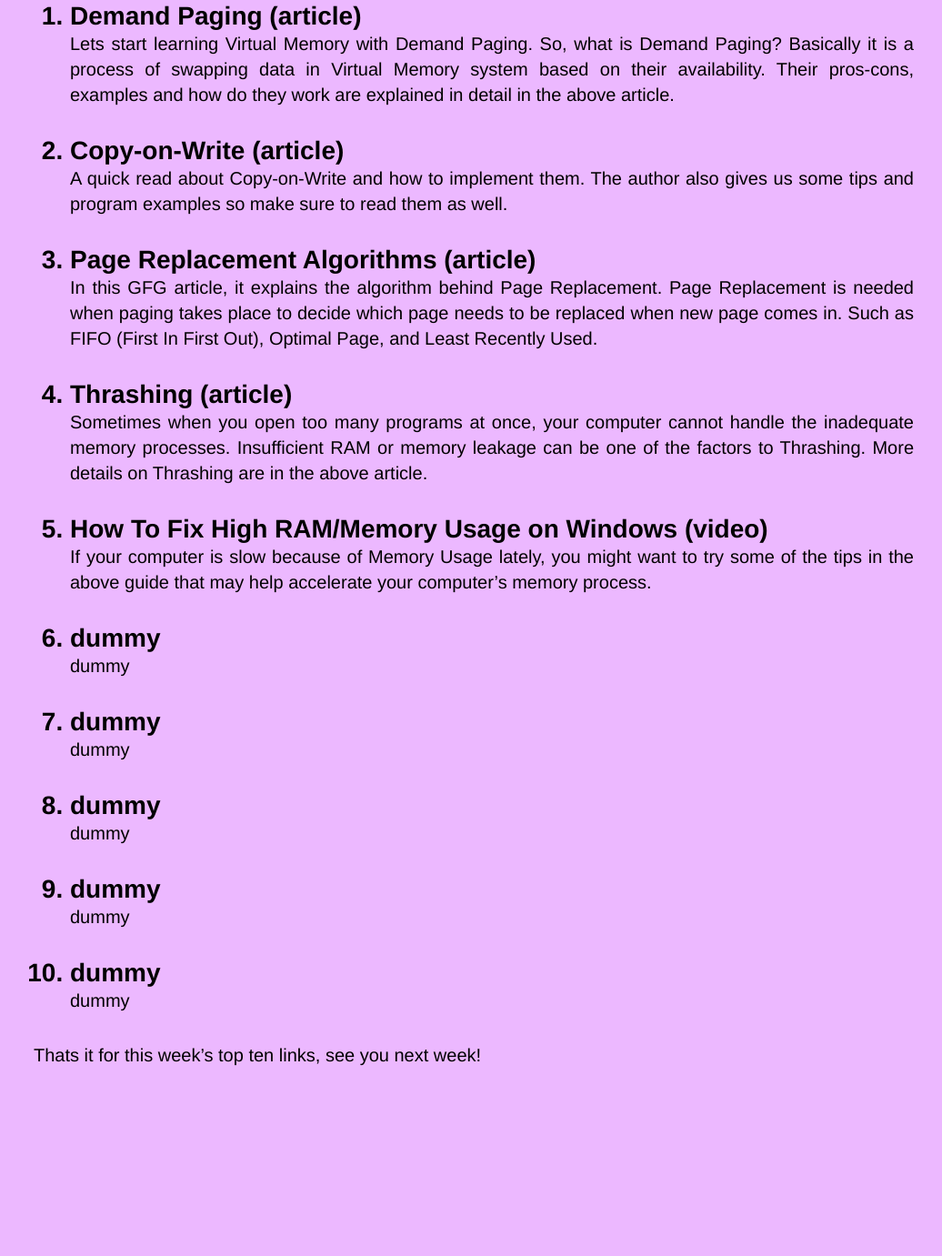
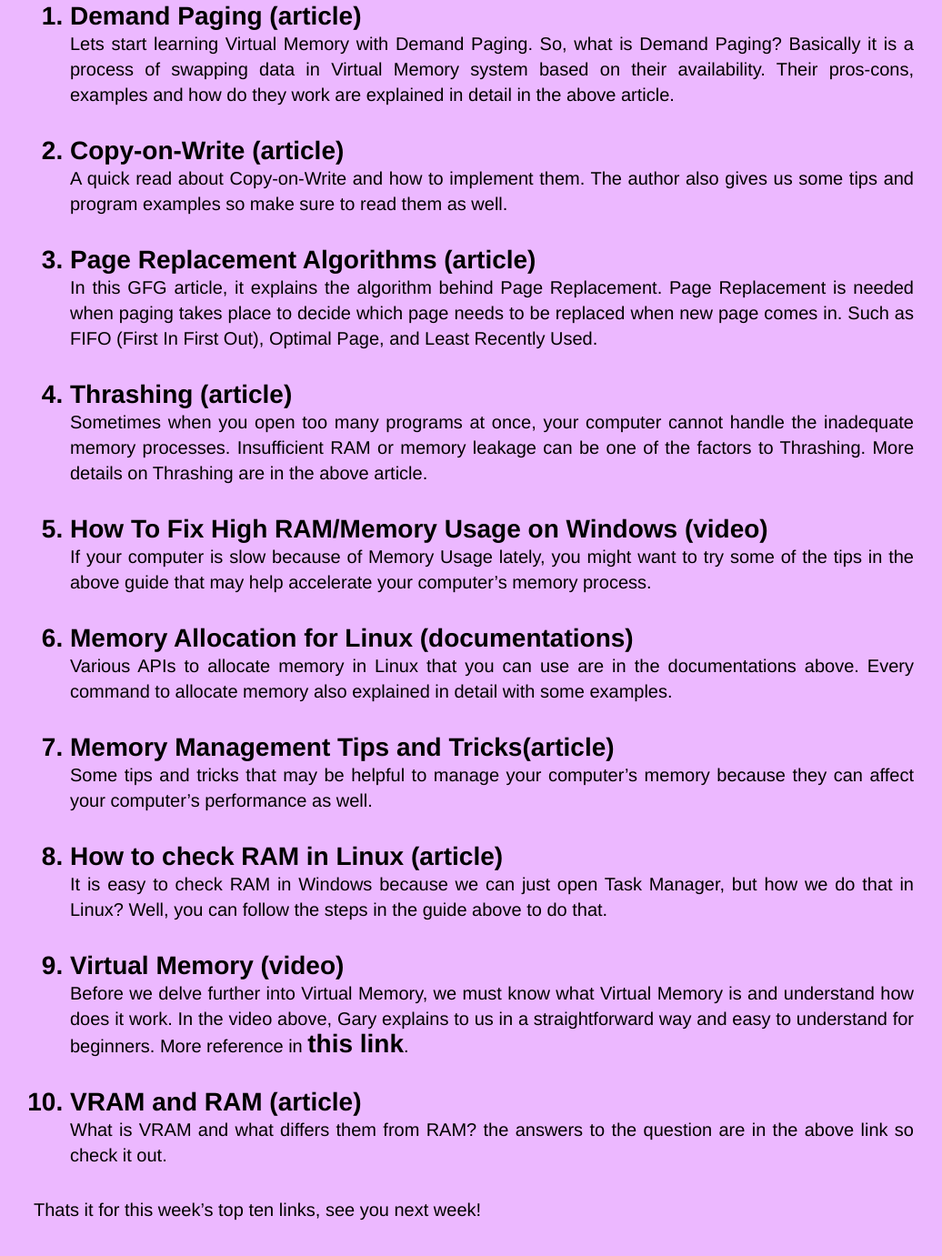
Before and after one commit to frsardhf/os211, a Jekyll site: the page built from w05.md, in a window 1280 px wide and 1400 px high, scrolled down 497 px. Shown: the top 1381 px of the window at 91% size, without its empty margins (119-1155 px from the left). Built offline with Jekyll 4.4.1, drawn with Linux system fonts in a browser that asks for light colours; our own code applies the rules of GitHub Pages for plain Markdown files; before the commit the page ends 1727 px from its top, so only the background shows below that.

Commit message:
OS211 frsardhf

```diff
--- a/w05.md
+++ b/w05.md
@@ -21,19 +21,19 @@ This week, we are learning Virtual Memory.
 5. [How To Fix High RAM/Memory Usage on Windows (video)](https://www.youtube.com/watch?v=osKnDbHibig) <br>
    If your computer is slow because of Memory Usage lately, you might want to try some of the tips in the above guide that may help accelerate your computer's memory process.
 
-6. [dummy](https://www.youtube.com) <br>
-   dummy
+6. [Memory Allocation for Linux (documentations)](https://www.kernel.org/doc/html/latest/core-api/memory-allocation.html) <br>
+   Various APIs to allocate memory in Linux that you can use are in the documentations above. Every command to allocate memory also explained in detail with some examples.
 
-7. [dummy](https://www.youtube.com) <br>
-   dummy
+7. [Memory Management Tips and Tricks(article)](https://www.beningo.com/tips-and-tricks-7-tips-for-memory-management/) <br>
+   Some tips and tricks that may be helpful to manage your computer's memory because they can affect your computer's performance as well.
 
-8. [dummy](https://www.youtube.com/) <br>
-   dummy
+8. [How to check RAM in Linux (article)](https://devconnected.com/how-to-check-ram-on-linux/) <br>
+   It is easy to check RAM in Windows because we can just open Task Manager, but how we do that in Linux? Well, you can follow the steps in the guide above to do that.
 
-9. [dummy](https://www.youtube.com) <br>
-   dummy
+9. [Virtual Memory (video)](https://www.youtube.com/watch?v=2quKyPnUShQ) <br>
+   Before we delve further into Virtual Memory, we must know what Virtual Memory is and understand how does it work. In the video above, Gary explains to us in a straightforward way and easy to understand for beginners. More reference in [this link](https://www.androidauthority.com/what-is-virtual-memory-gary-explains-747960/).
 
-10. [dummy](https:/www.youtube.com) <br>
-    dummy
+10. [VRAM and RAM (article)](https://www.quora.com/What-is-the-difference-between-RAM-and-VRAM-or-are-they-same) <br>
+    What is VRAM and what differs them from RAM? the answers to the question are in the above link so check it out.
 
 Thats it for this week's top ten links, see you next week!
```
